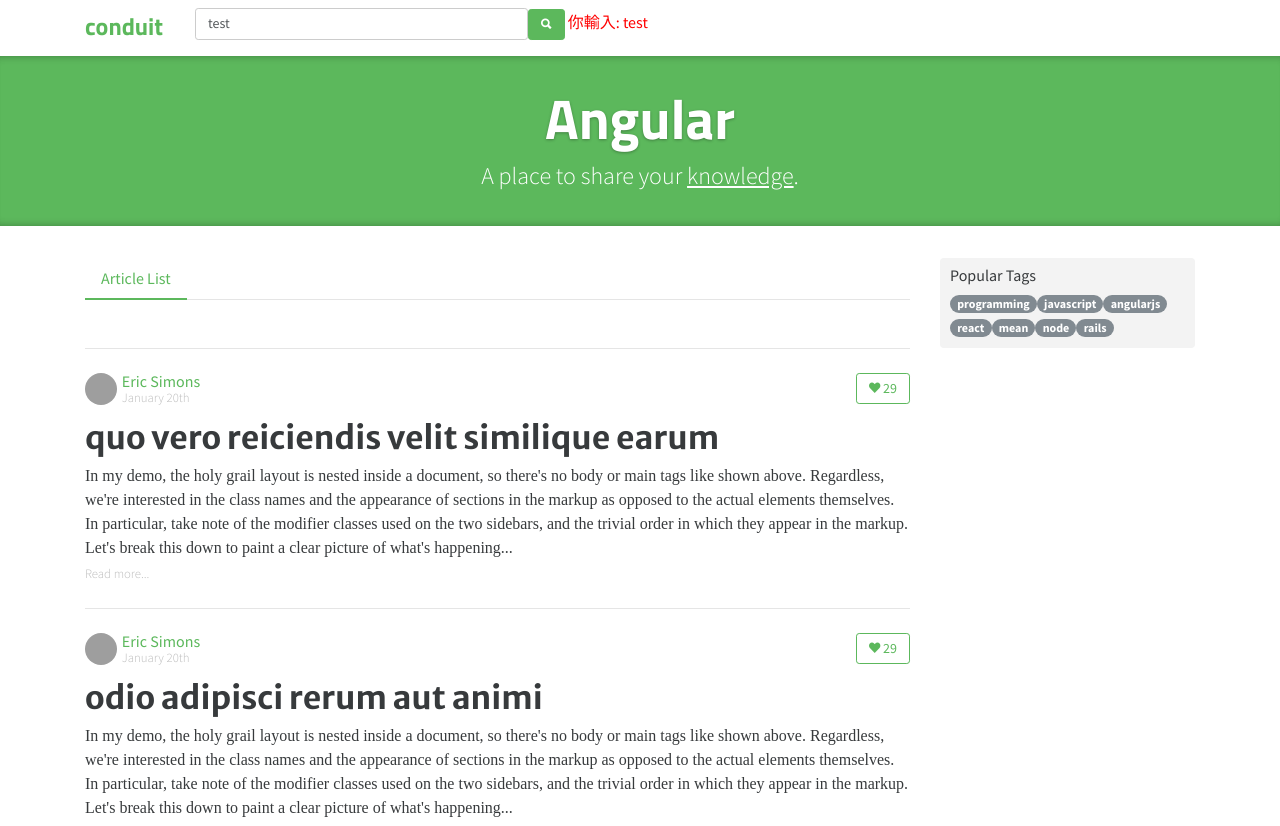
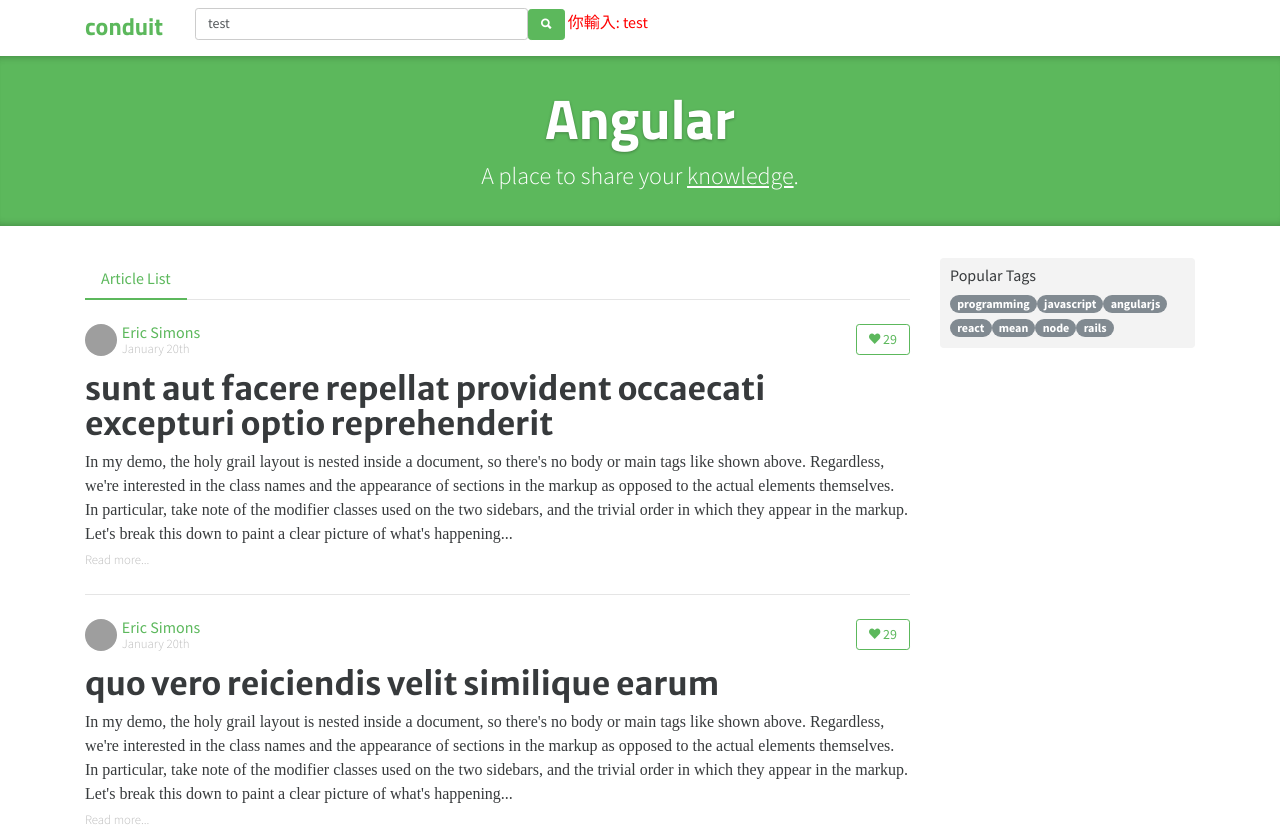
Before and after one commit to coolrare/angular-basic-20200223, an Angular app: page / in a window 1280 px wide. Shown: the top 826 px of the page. Built offline with nearby package versions, Linux system fonts and the light colour scheme; grey boxes are pictures that could not be loaded; a web font is replaced by a local one.

Commit message:
練習使用 @Output()

```diff
--- a/src/app/app.component.html
+++ b/src/app/app.component.html
@@ -1,11 +1,11 @@
-<app-header></app-header>
+<app-header (whenSearch)="filterArticles($event)"></app-header>
 
 <div class="home-page">
 
   <div class="banner">
     <div class="container">
-    <h1 class="logo-font">{{ title }}</h1>
-      <p [innerHTML]="subtitle" ></p>
+      <h1 class="logo-font">{{ title }}</h1>
+      <p [innerHTML]="subtitle"></p>
     </div>
   </div>
 
--- a/src/app/app.component.ts
+++ b/src/app/app.component.ts
@@ -72,8 +72,7 @@
 
   articles2 = [
     {
-      title:
-        'Test',
+      title: 'Test',
       slug: 'test',
       body:
         // tslint:disable-next-line: max-line-length
@@ -131,4 +130,11 @@
       favoritesCount: 5
     }
   ];
+
+  filterArticles(keyword: string) {
+    console.log(keyword);
+    this.articles = this.articles.filter(
+      item => item.title.indexOf(keyword) !== -1
+    );
+  }
 }
--- a/src/app/articles/articles.component.html
+++ b/src/app/articles/articles.component.html
@@ -8,7 +8,7 @@
 
 <div class="post-preview myRow"
   *ngFor="let item of list; let index = index; let even = even; let odd = odd;let first= first; let last = last">
-  <ng-container *ngIf="!first">
+  <ng-container>
     <div class="post-meta myCol">
       <a href="profile.html">
         <img src="http://i.imgur.com/Qr71crq.jpg" />
--- a/src/app/header/header.component.ts
+++ b/src/app/header/header.component.ts
@@ -1,4 +1,4 @@
-import { Component, OnInit } from '@angular/core';
+import { Component, OnInit, Output, EventEmitter, Input } from '@angular/core';
 
 @Component({
   selector: 'app-header',
@@ -10,6 +10,7 @@
   keyword = 'test';
   isHighlight = false;
   fontSize = 24;
+  @Output() whenSearch = new EventEmitter();
 
   constructor() {}
 
@@ -20,7 +21,7 @@
     this.fontSize += 2;
     this.isHighlight = !this.isHighlight;
     console.log(this.keyword);
-
+    this.click.emit(this.keyword);
 
   }
 }
```
